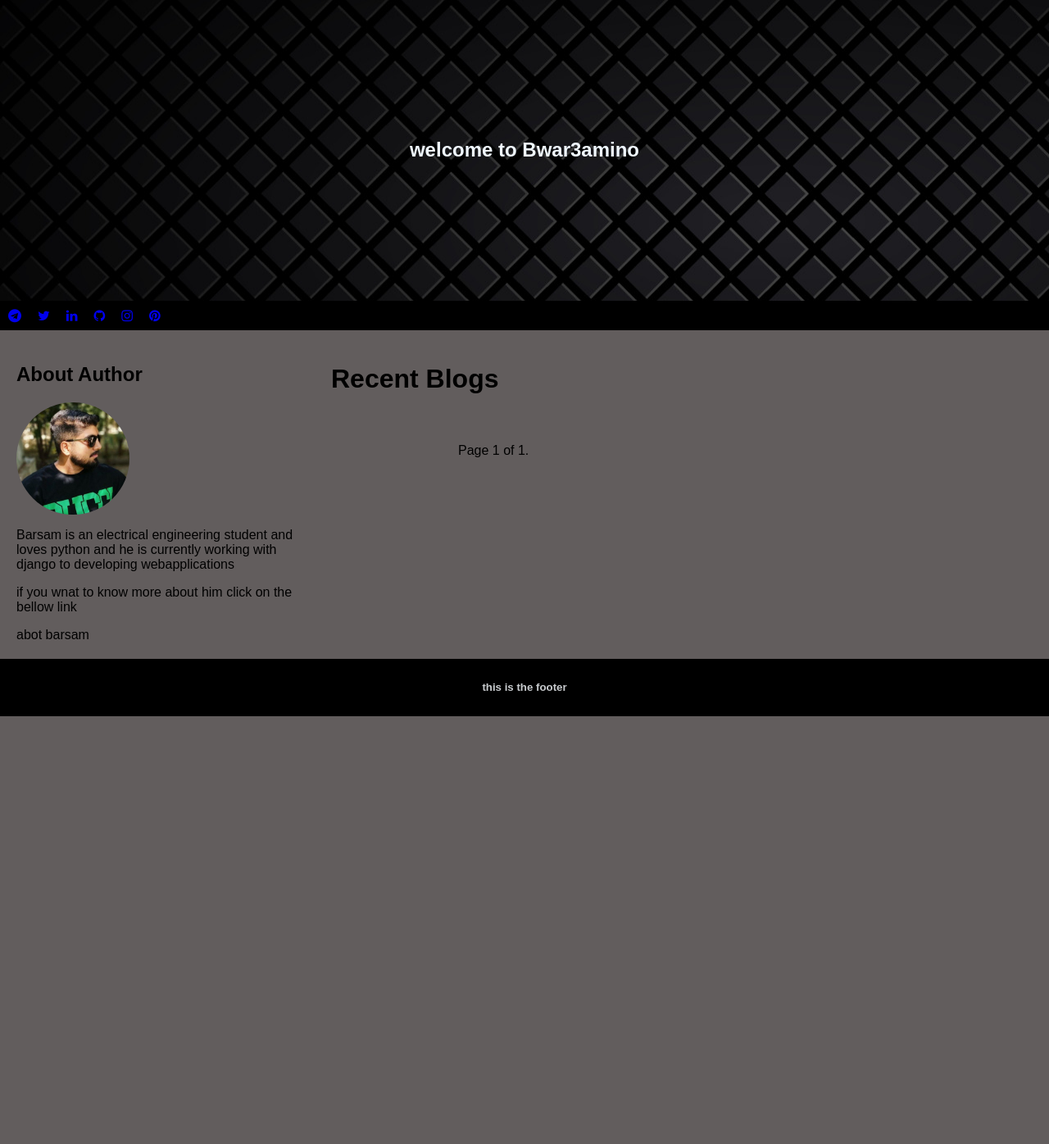
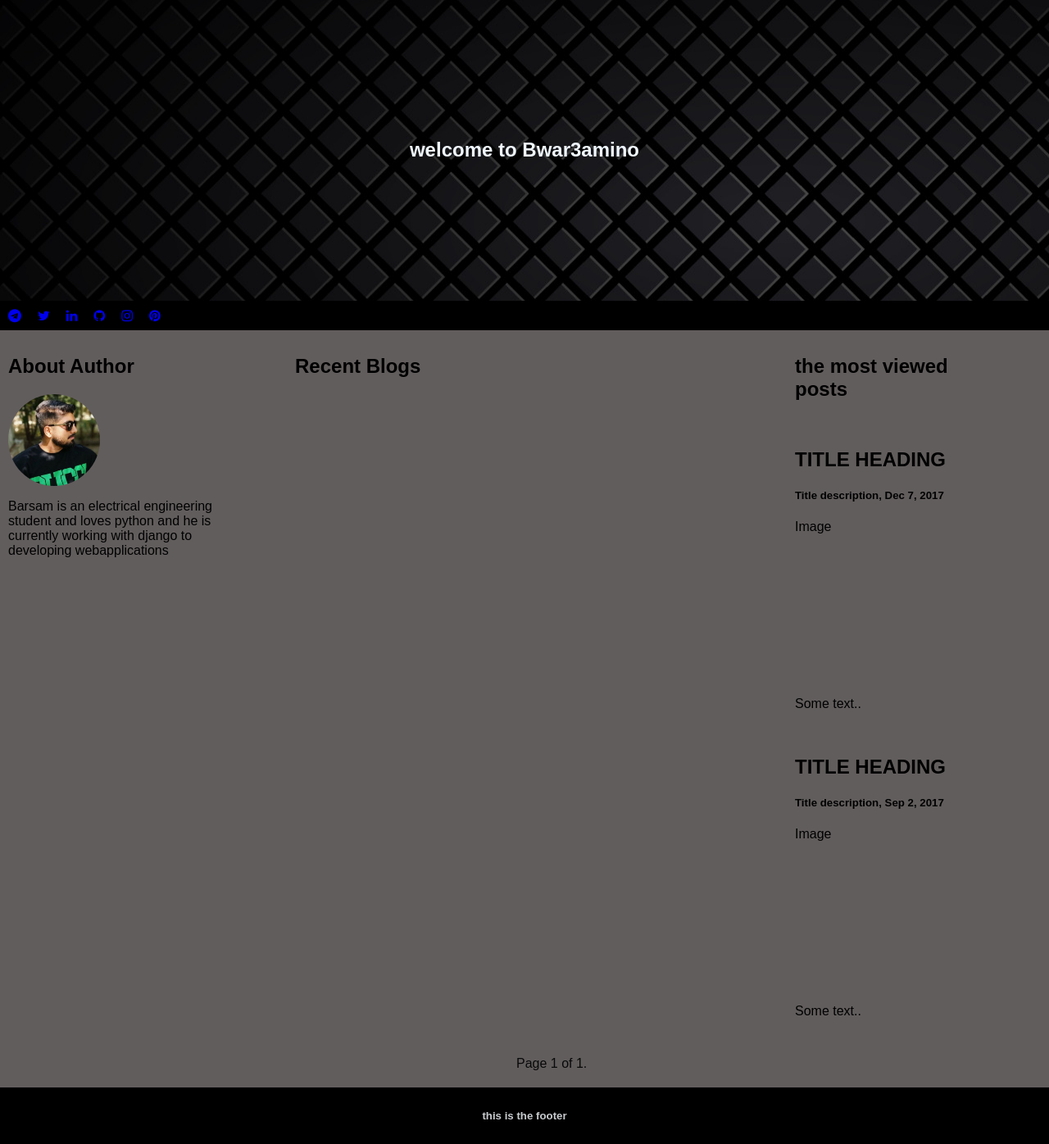
Before and after one commit to Bwar3am/Bwar3amino, a Django app: page / in a window 1280 px wide. Shown: the part 44-1440 px from the top of the page at 82% size. Before the commit the page ends 918 px from the top, so only its background shows below. Run offline with Django 5.2, Linux system fonts and the light colour scheme; data that the repository does not hold is empty; some libraries are stand-ins or nearby versions.

Commit message:
update fornt
i just updated front and interface and added new column to interface

```diff
--- a/static/css/index1.css
+++ b/static/css/index1.css
@@ -28,15 +28,14 @@ body {
 }
 
 
-.pagination{
-    padding-top: 20px;
-    padding-left: 155px;
-    padding-bottom: 10px;
-}
+/* .pagination{
+    padding-right: 10px;
 
-.pagination a{
+} */
+
+/* .pagination a{
     margin: 20px;
-}
+} */
 
 
 
@@ -92,7 +91,9 @@ body {
 }
 
 
-
+#page{
+    padding-left: 630px;
+}
 
 
 
@@ -127,22 +128,35 @@ body {
 
 
 .side{
-    flex: 30%;
-    padding: 20px;
+    flex: 25%;
+    padding: 10px;
     background-color: #625d5d;
+    padding-right: 30px;
 
 }
 
 .main {
-    flex: 70%;
-    background-color: white;
-    padding: 20px;
+    flex: 50%;
+    padding-right: 200px;
+    /* background-color: white; */
+    padding: 10px;
     background-color: #625d5d;
+    padding-left: 40px;
 }
 
 
 .main a{
     color: orange;
+}
+
+
+.rightside{
+    flex: 25%;
+    float: right;
+    /* background-color: white; */
+    background-color: #625d5d;
+    padding: 10px;
+    padding-right: 60px;
 }
 
 
@@ -169,6 +183,12 @@ div.gallery {
     display: inline-block;
     margin: 4px 6px;
 
+}
+
+.pagination{
+    padding: 20px;
+    background-color: #625d5d;
+    color: #090909;
 }
 
 
--- a/templates/base.html
+++ b/templates/base.html
@@ -35,7 +35,7 @@
     <div class="navbar2">
         {% if user.is_authenticated %}
         <img src="{{user.userinfo.profile_image.url}}" alt="profile">
-        <h4>Hi {{ user.username }}!</h4> <a id="profile"   href="{% url 'profile' %}">Click here and go to complete your profile</a>
+        <h4>Hi {{ user.username }}!</h4> <a id="profile"   href="{% url 'profile' %}">Your Profile</a>
 
         {% else %}
         <button class="button"><a href="{% url 'signup' %}">Register</a></button>
@@ -73,7 +73,20 @@
 
     {% endblock content %}
 
+    <div class="pagination" id="page">
+        {% if page_obj.has_previous %}
+        <a href="?page=1">&laquo; first</a>
+        <a href="?page={{ page_obj.previous_page_number }}">previous</a>
+        {% endif %}
+        <span class="current">
+            Page {{ page_obj.number }} of {{ page_obj.paginator.num_pages }}.
+        </span>
 
+        {% if page_obj.has_next %}
+            <a href="?page={{ page_obj.next_page_number }}">next</a>
+            <a href="?page={{ page_obj.paginator.num_pages }}">last &raquo;</a>
+        {% endif %}
+    </div>
 
 
 
--- a/templates/index1.html
+++ b/templates/index1.html
@@ -36,8 +36,8 @@
                 <img src="{%static 'pics/Bwar3am.jpg'%} " alt="amoobarsam">
             </div>
             <p>Barsam is an electrical engineering student and loves python and he is currently working with django to developing webapplications</p>
-            <p>if you wnat to know more about him click on the bellow link</p>
-            <a href="{% url "about" %}">abot barsam</a>
+
+
 
             {% comment %} <div class="fakeimg" style="height:60px;">Image</div><br>
             <div class="fakeimg" style="height:60px;">Image</div><br>
@@ -45,7 +45,7 @@
     </div>
 
         <div class="main">
-            <h1>Recent Blogs</h1>
+            <h2>Recent Blogs</h2>
             {% for blogs in page_obj  %}
             {% comment %} <a href="{% url "content" blogs.pk %}"><h1>Recent Blogs</h1></a> {% endcomment %}
 
@@ -61,30 +61,21 @@
             <div class="bodyy">
                 <h4>{{blogs.body}}</h4>
             </div>
+            {% endfor %}
+        </div>
 
-
-
-            {% endfor %}
-            {% comment %} <br>
+        <div class="rightside">
+                <h2>the most viewed posts</h2>
+                <br>
+                <h2>TITLE HEADING</h2>
+                <h5>Title description, Dec 7, 2017</h5>
+                <div class="fakeimg" style="height:200px;">Image</div>
+                <p>Some text..</p>
+                <br>
                 <h2>TITLE HEADING</h2>
                 <h5>Title description, Sep 2, 2017</h5>
                 <div class="fakeimg" style="height:200px;">Image</div>
                 <p>Some text..</p>
-            <p>Sunt in culpa qui officia deserunt mollit anim id est laborum consectetur adipiscing elit, sed do eiusmod tempor incididunt ut labore et dolore magna aliqua. Ut enim ad minim veniam, quis nostrud exercitation ullamco.</p> {% endcomment %}
-            <br>
-            <div class="pagination">
-                {% if page_obj.has_previous %}
-                <a href="?page=1">&laquo; first</a>
-                <a href="?page={{ page_obj.previous_page_number }}">previous</a>
-            {% endif %}
-            <span class="current">
-                Page {{ page_obj.number }} of {{ page_obj.paginator.num_pages }}.
-            </span>
-
-            {% if page_obj.has_next %}
-                <a href="?page={{ page_obj.next_page_number }}">next</a>
-                <a href="?page={{ page_obj.paginator.num_pages }}">last &raquo;</a>
-            {% endif %}
         </div>
     </div>
 </div>
```
Lines whose indentation alone changed are shown as unchanged.
